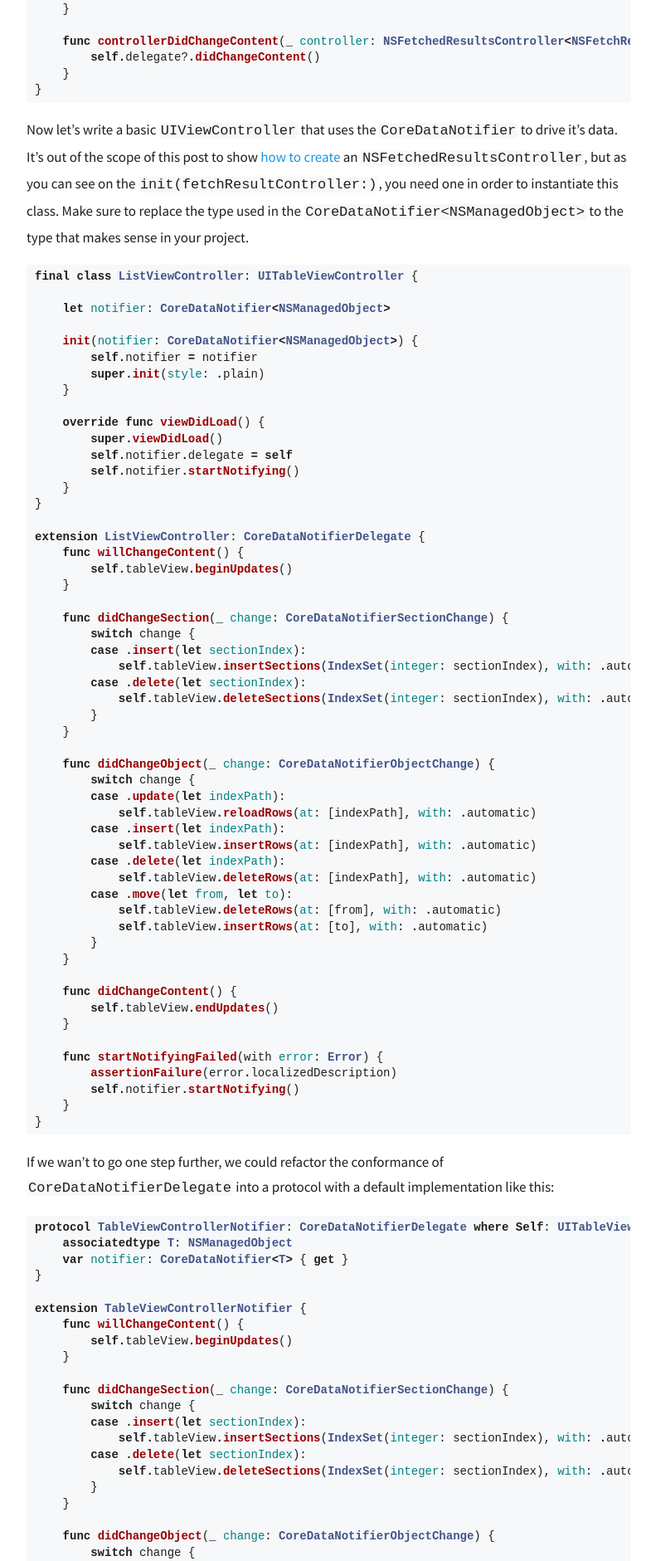
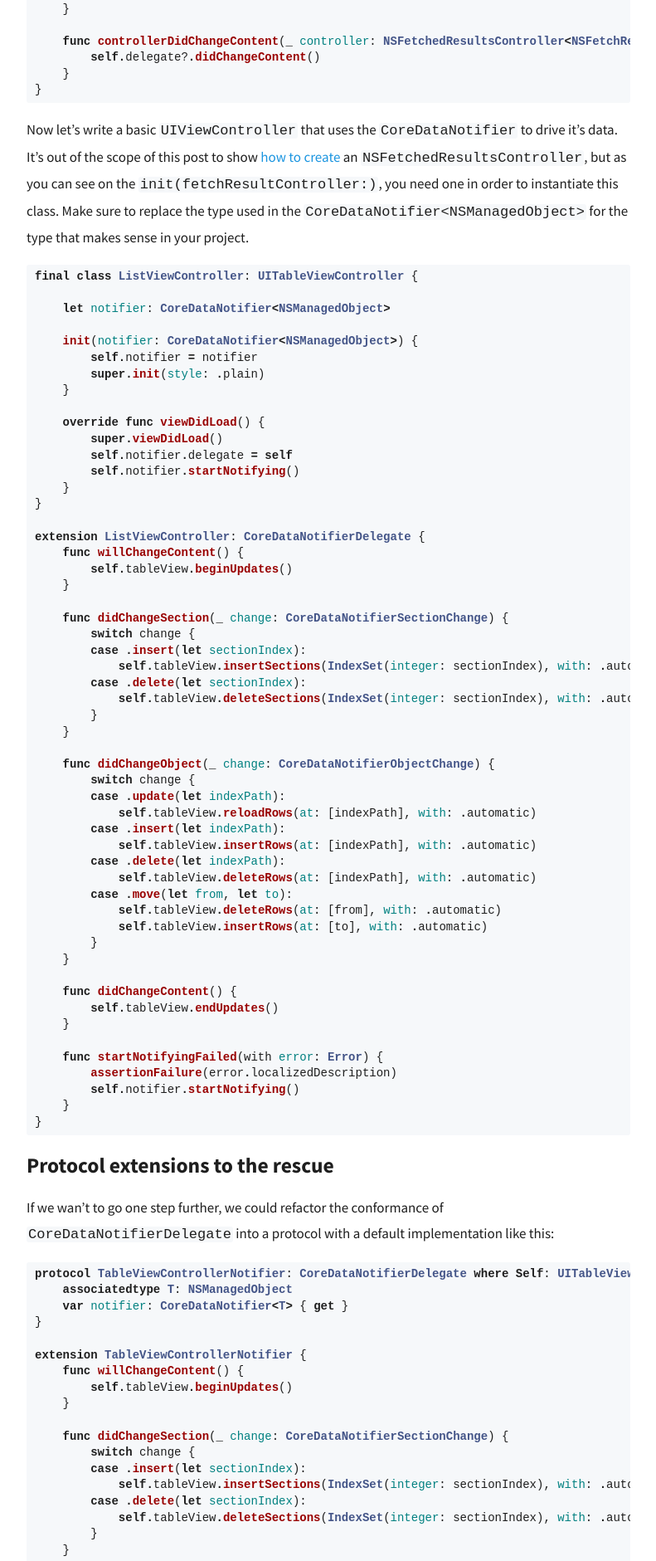
Before and after one commit to xmollv/xmollv.github.io, a Jekyll site: the page built from _posts/2019-02-08-frc.md, in a window 1280 px wide. Shown: the part 2549-4430 px from the top of the page at 83% size, without its empty margins (244-1035 px from the left). Built offline with Jekyll 4.4.1, drawn with Linux system fonts in a browser that asks for light colours; some of the changed text lies outside the part shown.

Commit message:
fixed the post

````diff
--- a/_layouts/post.html
+++ b/_layouts/post.html
@@ -5,3 +5,4 @@
 <div id="post_subtitle">{{ page.date | date: '%B %d, %Y' }}</div>
 {{content}}
 <p id="feedback_pr">There's something wrong? Open a <a href="{{ site.github_url | append: '/tree/master/_posts/'}}{{ page.path | remove_first:'_posts/' }}">Pull Request</a>.</p>
+<p id="goodbye">Thanks for reading! 👋</p>
--- a/_posts/2019-02-08-frc.md
+++ b/_posts/2019-02-08-frc.md
@@ -124,7 +124,7 @@
 }
 ```
 
-Now let's write a basic `UIViewController` that uses the `CoreDataNotifier` to drive it's data. It's out of the scope of this post to show [how to create](https://github.com/xmollv/Llitgi/blob/c61be8c6bcfb3f7a5fcba4c90cfde462d8c699b9/llitgi/DataProvider/CoreData/CoreDataFactory.swift#L46) an `NSFetchedResultsController`, but as you can see on the `init(fetchResultController:)`, you need one in order to instantiate this class. Make sure to replace the type used in the `CoreDataNotifier<NSManagedObject>` to the type that makes sense in your project.
+Now let's write a basic `UIViewController` that uses the `CoreDataNotifier` to drive it's data. It's out of the scope of this post to show [how to create](https://github.com/xmollv/Llitgi/blob/c61be8c6bcfb3f7a5fcba4c90cfde462d8c699b9/llitgi/DataProvider/CoreData/CoreDataFactory.swift#L46) an `NSFetchedResultsController`, but as you can see on the `init(fetchResultController:)`, you need one in order to instantiate this class. Make sure to replace the type used in the `CoreDataNotifier<NSManagedObject>` for the type that makes sense in your project.
 
 ```swift
 final class ListViewController: UITableViewController {
@@ -181,7 +181,7 @@
     }
 }
 ```
-
+## Protocol extensions to the rescue
 If we wan't to go one step further, we could refactor the conformance of `CoreDataNotifierDelegate` into a protocol with a default implementation like this:
 
 ```swift
--- a/assets/css/base.css
+++ b/assets/css/base.css
@@ -73,7 +73,7 @@
     text-align: center;
 }
 
-#feedback_pr {
+#feedback_pr, #goodbye {
     font-size: 15px;
     line-height: 1.5em;
     text-align: center;
````
